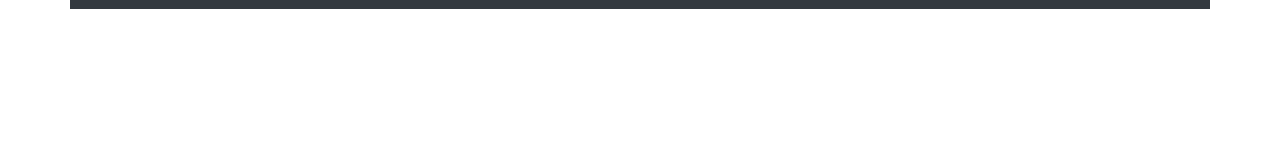
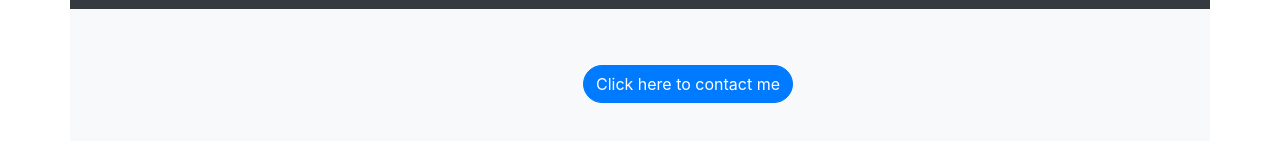
Before and after one commit to smhailey/Resume, a plain HTML site: page index.html in a window 1280 px wide. Shown: the part 1731-1872 px from the top of the page. Before the commit the page ends 1740 px from the top, so only its background shows below. Drawn offline with nearby package versions, Linux system fonts and the light colour scheme.

Commit message:
Added contact button

```diff
--- a/index.html
+++ b/index.html
@@ -145,6 +145,11 @@
         </div>
       </div>
     </div>
+    <div class="row">
+      <div class="col-12 text-center m-5">
+        <a href="#" class="btn btn-primary rounded-pill m-2">Click here to contact me</a>
+      </div>
+    </div>
   </div>
 </body>
 
```
